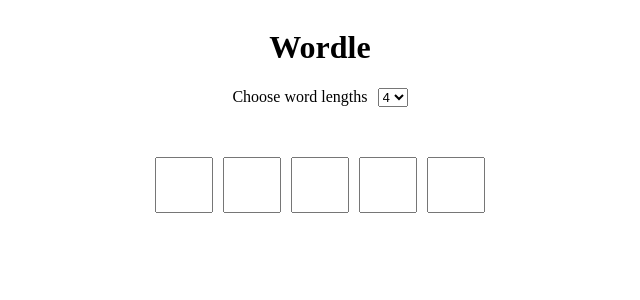
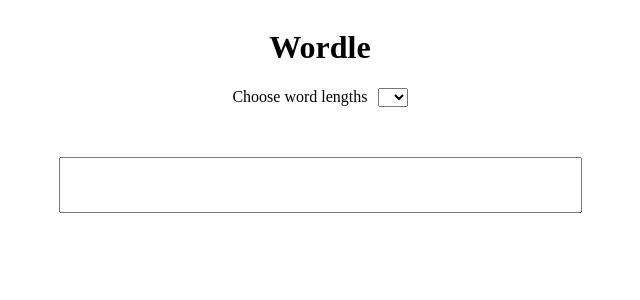
Before and after one commit to hitomipupil/Wordle, a React (Vite) app: page / in a window 1280 px wide. Shown: the top 300 px of the page, without its empty margins (320-960 px from the left). Built offline with nearby package versions, Linux system fonts and the light colour scheme.

Commit message:
modified to one input for the user text

```diff
--- a/src/App.jsx
+++ b/src/App.jsx
@@ -5,7 +5,7 @@
 import NumberSelect from "./components/NumberSelect";
 
 const App = () => {
-    const [numOfLetters, setNumOfLetters] = useState(5);
+    const [numOfLetters, setNumOfLetters] = useState(0);
 
     const selectHandler = useCallback(
         (event) => {
--- a/src/components/LetterInput.css
+++ b/src/components/LetterInput.css
@@ -1,7 +1,5 @@
 .letterInput {
-    width: 50px;
     height: 50px;
     margin: 0 5px;
     font-size: 40px;
-    text-align: center;
 }
--- a/src/components/LetterInput.jsx
+++ b/src/components/LetterInput.jsx
@@ -1,11 +1,12 @@
 import "./LetterInput.css";
 
-const LetterInput = ({ inputHandler, value }) => {
+const LetterInput = ({ inputHandler, numberOfLEtters, value }) => {
     return (
         <input
             onChange={inputHandler}
             type="text"
             className="letterInput"
+            maxLength={numberOfLEtters}
             value={value}
         />
     );
--- a/src/components/LetterInputField.jsx
+++ b/src/components/LetterInputField.jsx
@@ -3,19 +3,19 @@
 import "./LetterInputField.css";
 
 const LetterInputField = ({ numberOfLetters }) => {
-    const [input, setInput] = useState("");
+    const [lettersInput, setLettersInput] = useState("");
 
     const inputHandler = (e) => {
-        setInput(e.target.value.toUpperCase());
+        setLettersInput(e.target.value.toUpperCase());
     };
-
-    const inputArr = Array.from({ length: numberOfLetters }, (v, i) => i);
 
     return (
         <div className="LetterInputField">
-            {inputArr.map((num, i) => (
-                <LetterInput key={i} inputHandler={inputHandler} />
-            ))}
+            <LetterInput
+                numberOfLEtters={numberOfLetters}
+                inputHandler={inputHandler}
+                value={lettersInput}
+            />
         </div>
     );
 };
--- a/src/components/NumberSelect.jsx
+++ b/src/components/NumberSelect.jsx
@@ -5,6 +5,7 @@
         <div className="numberSelectField">
             <div className="numberSelectText">Choose word lengths</div>
             <select onChange={selectHandler}>
+                <option value=""></option>
                 <option value="4">4</option>
                 <option value="5">5</option>
                 <option value="6">6</option>
```
